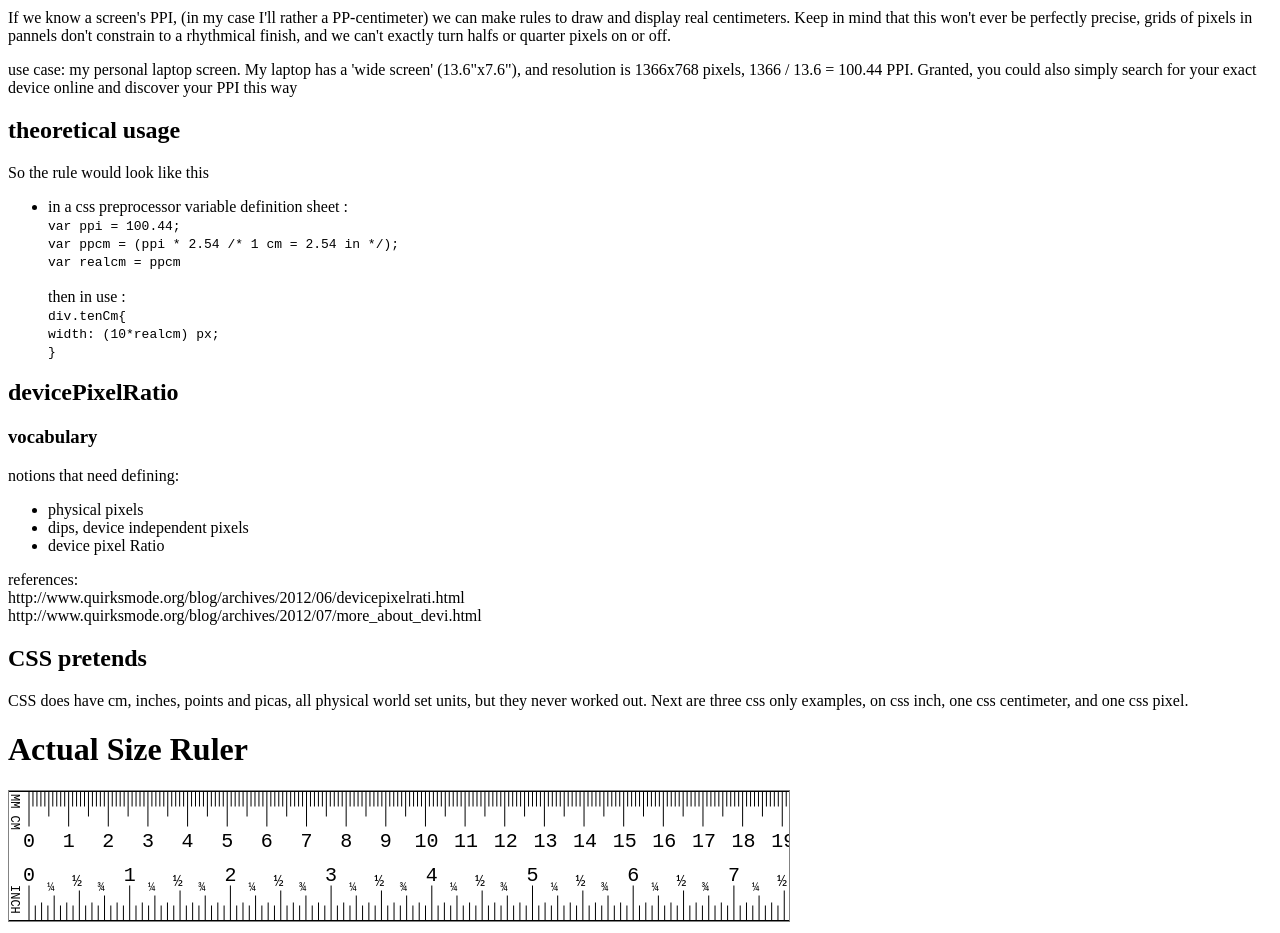
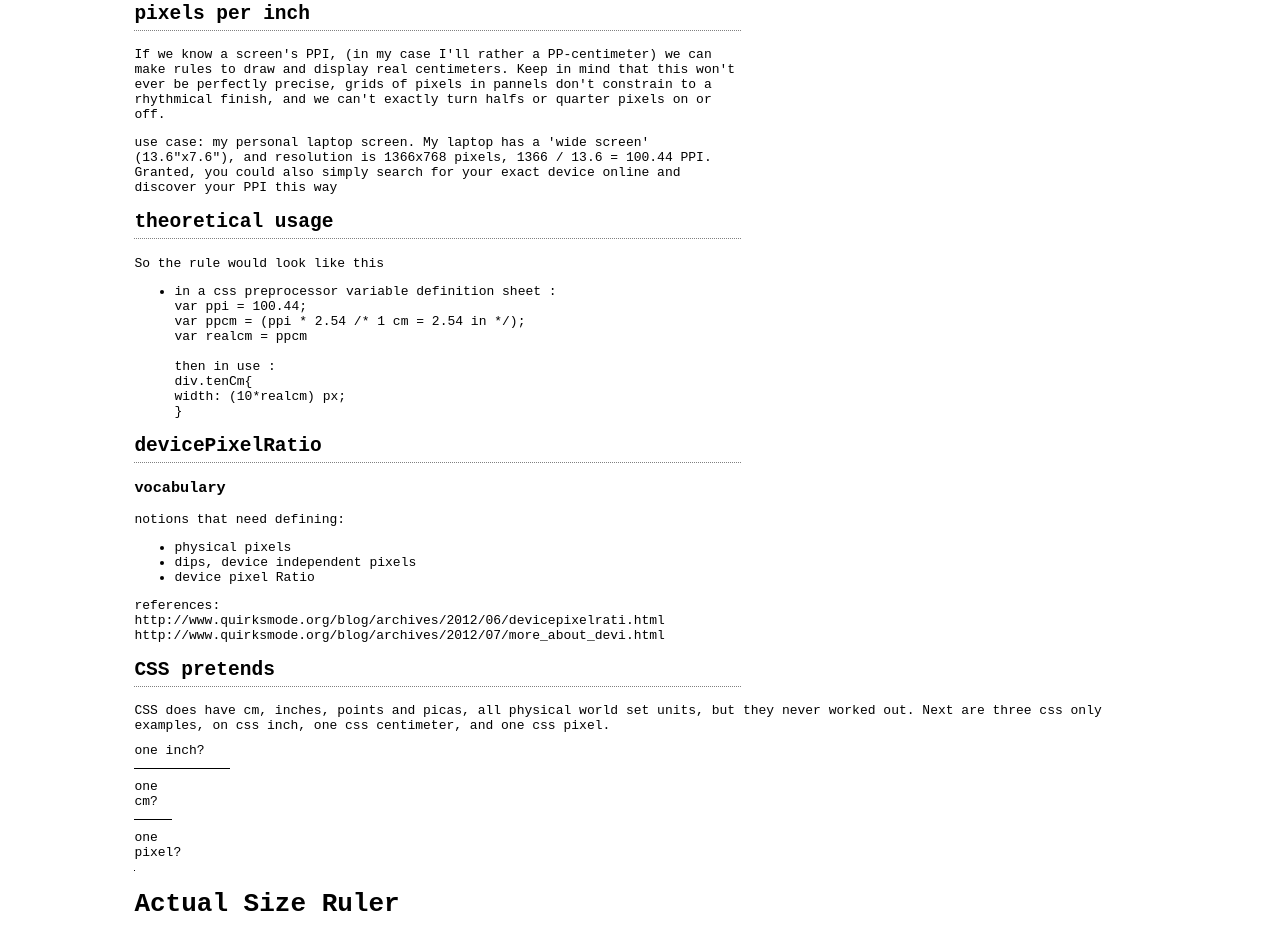
Before and after one commit to colmoneill/prototypes, a plain HTML site: page scrollometer/index.html in a window 1280 px wide. Shown: the part 226-1159 px from the top of the page. Drawn offline with Linux system fonts and the light colour scheme.

Commit message:
styling the scoll meter homepage

```diff
--- a/scrollometer/styles.css
+++ b/scrollometer/styles.css
@@ -1,6 +1,55 @@
 body {
   height: 200%;
+  font-family: monospace;
 }
+
+div#mainbody{
+  width: 80%;
+  margin: 0 auto;
+}
+
+div#mainbody p{
+  width: 60%;
+}
+
+canvas#ruler{
+  margin-left: -10%;
+}
+
+h2{
+  width: 60%;
+  padding-bottom: 5px;
+  border-bottom: 1px dotted grey;
+}
+
+div.inch-tester{
+  width: 1in;
+  border-bottom: 1px solid black;
+  padding-bottom: 10px;
+  padding-top: 10px;
+}
+div.inch-tester::after{
+  content: 'one inch?';
+}
+div.pixel-tester{
+  width: 1px;
+  border-bottom: 1px solid black;
+  padding-bottom: 10px;
+  padding-top: 10px;
+}
+div.pixel-tester::after{
+  content: 'one pixel?';
+}
+div.cm-tester{
+  width: 1cm;
+  border-bottom: 1px solid black;
+  padding-bottom: 10px;
+  padding-top: 10px;
+}
+div.cm-tester::before{
+  content: 'one cm?';
+}
+
 
 div#resize{
   position: absolute;
@@ -12,18 +61,3 @@ div#resize{
   height: 100px;
   overflow: hidden;
 }
-
-div#content{
-  position: fixed;
-}
-
-div.bubble{
-  font-family: monospace;
-  position: fixed;
-  top: 10;
-  width: 300px;
-  right: 10;
-  background-color: lightblue;
-  padding: 20px;
-  border-radius: 5px;
-}
```
